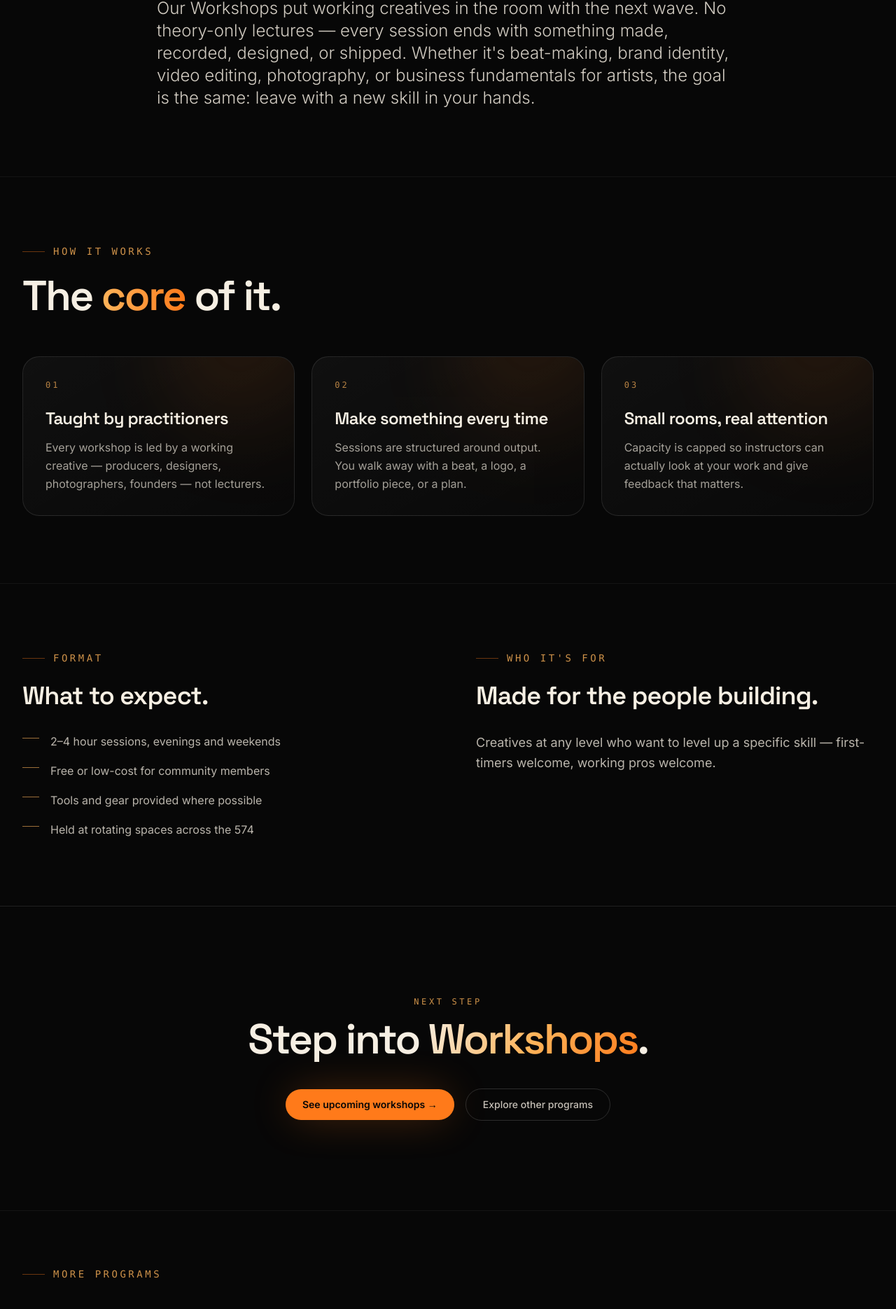
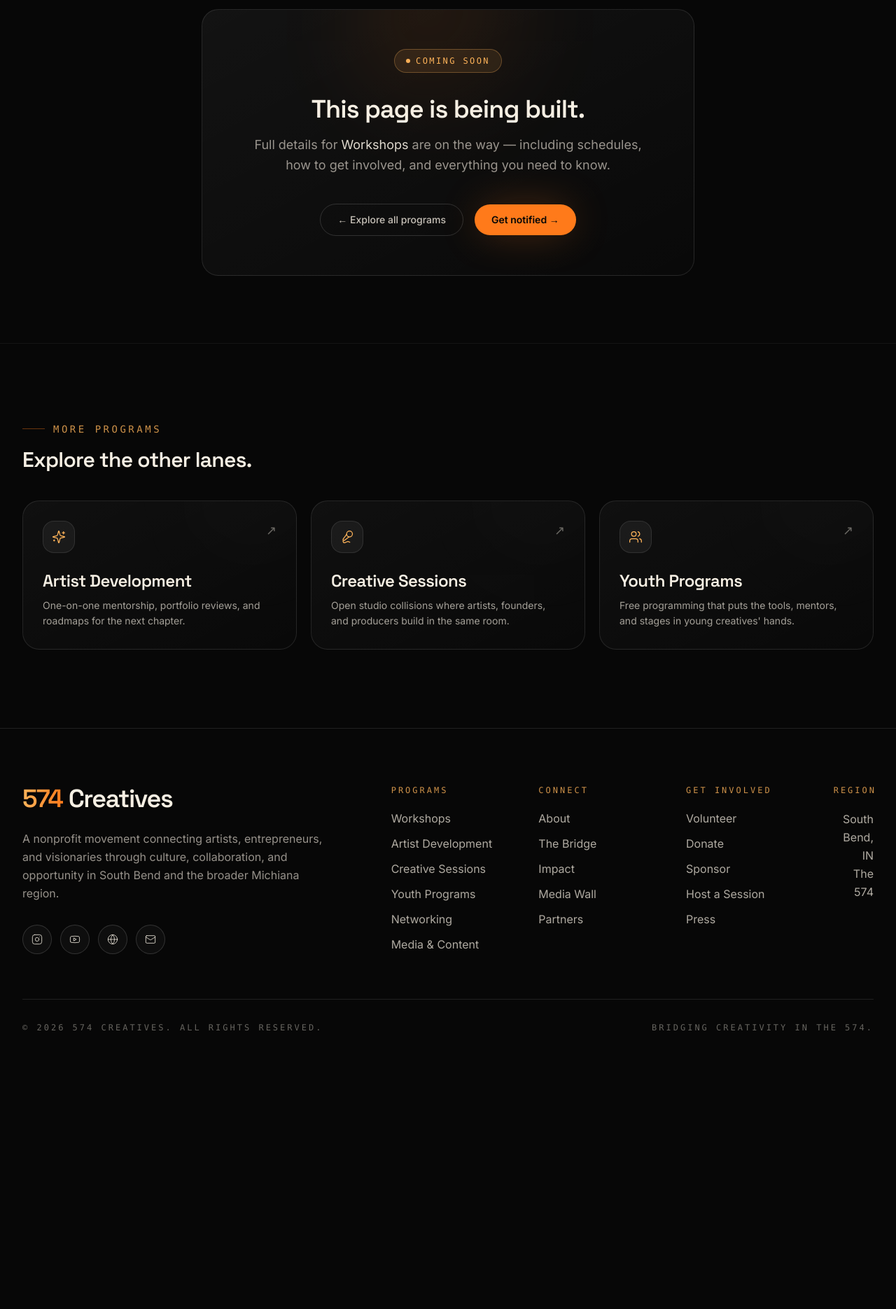
Before and after one commit to bubblinwatersllc/574-creatives-site, a Next.js app: page /programs/workshops in a window 1280 px wide. Shown: the part 704-2574 px from the top of the page at 70% size. After the commit the page ends 2260 px from the top, so only its background shows below. Built offline with nearby package versions, Linux system fonts and the light colour scheme.

Commit message:
fix: program cards link to own pages with coming soon design

```diff
--- a/app/programs/[slug]/page.tsx
+++ b/app/programs/[slug]/page.tsx
@@ -9,8 +9,7 @@ import {
   Network,
   Clapperboard,
   ArrowLeft,
-  ArrowUpRight,
-  type LucideIcon
+  type LucideIcon,
 } from "lucide-react";
 import Navbar from "@/components/Navbar";
 import Footer from "@/components/Footer";
@@ -24,7 +23,7 @@ const iconMap: Record<ProgramIcon, LucideIcon> = {
   Mic2,
   Users,
   Network,
-  Clapperboard
+  Clapperboard,
 };
 
 export function generateStaticParams() {
@@ -32,7 +31,7 @@ export function generateStaticParams() {
 }
 
 export function generateMetadata({
-  params
+  params,
 }: {
   params: { slug: string };
 }): Metadata {
@@ -40,12 +39,12 @@ export function generateMetadata({
   if (!program) return { title: "Program — 574 Creatives" };
   return {
     title: `${program.name} — 574 Creatives`,
-    description: program.tagline
+    description: program.tagline,
   };
 }
 
 export default function ProgramPage({
-  params
+  params,
 }: {
   params: { slug: string };
 }) {
@@ -54,12 +53,15 @@ export default function ProgramPage({
 
   const Icon = iconMap[program.icon];
 
+  // Other programs for the bottom grid
+  const others = programs.filter((p) => p.slug !== program.slug).slice(0, 3);
+
   return (
     <main className="relative">
       <Navbar />
 
       {/* Hero */}
-      <section className="relative pt-36 pb-20 sm:pt-48 sm:pb-28 overflow-hidden">
+      <section className="relative pt-36 pb-20 sm:pt-48 sm:pb-32 overflow-hidden">
         <div className="absolute inset-0 -z-10">
           <div className="absolute inset-0 bg-gradient-to-b from-ink-950 via-ink-900 to-ink-950" />
           <div className="absolute top-0 left-1/2 -translate-x-1/2 h-[55vh] w-[130vw] bg-radial-glow opacity-80 blur-2xl" />
@@ -70,12 +72,12 @@ export default function ProgramPage({
                 "linear-gradient(rgba(255,255,255,0.6) 1px, transparent 1px), linear-gradient(90deg, rgba(255,255,255,0.6) 1px, transparent 1px)",
               backgroundSize: "80px 80px",
               maskImage:
-                "radial-gradient(ellipse at top, black 30%, transparent 75%)"
+                "radial-gradient(ellipse at top, black 30%, transparent 75%)",
             }}
           />
         </div>
 
-        <div className="max-w-6xl mx-auto px-5 sm:px-8">
+        <div className="max-w-5xl mx-auto px-5 sm:px-8">
           <Reveal>
             <Link
               href="/#programs"
@@ -104,151 +106,74 @@ export default function ProgramPage({
             </h1>
           </Reveal>
 
-          <Reveal delay={0.2}>
-            <p className="mt-8 max-w-2xl text-cream/70 text-lg sm:text-xl leading-relaxed">
+          <Reveal delay={0.18}>
+            <p className="mt-8 max-w-2xl text-cream/65 text-lg sm:text-xl leading-relaxed">
               {program.tagline}
             </p>
           </Reveal>
         </div>
       </section>
 
-      {/* Intro */}
-      <section className="relative py-16 sm:py-24">
-        <div className="max-w-4xl mx-auto px-5 sm:px-8">
+      {/* Coming Soon card */}
+      <section className="relative py-16 sm:py-24 border-t border-white/5">
+        <div className="max-w-3xl mx-auto px-5 sm:px-8">
           <Reveal>
-            <p className="text-xl sm:text-2xl text-cream/85 leading-relaxed font-light">
-              {program.intro}
-            </p>
-          </Reveal>
-        </div>
-      </section>
+            <div className="relative rounded-3xl border border-white/10 bg-gradient-to-br from-white/[0.05] to-white/[0.01] p-10 sm:p-14 overflow-hidden text-center">
+              {/* Glow blob */}
+              <div
+                className={`pointer-events-none absolute -top-24 left-1/2 -translate-x-1/2 h-64 w-64 rounded-full bg-gradient-to-br ${program.accent} blur-3xl opacity-50`}
+              />
 
-      {/* Pillars */}
-      <section className="relative py-16 sm:py-24 border-t border-white/5">
-        <div className="max-w-7xl mx-auto px-5 sm:px-8">
-          <Reveal>
-            <SectionLabel>How it works</SectionLabel>
-          </Reveal>
-          <Reveal delay={0.05}>
-            <h2 className="mt-6 font-display font-semibold tracking-tightest leading-[0.95] text-4xl sm:text-5xl md:text-6xl">
-              The <span className="warm-text">core</span> of it.
-            </h2>
-          </Reveal>
-
-          <div className="mt-14 grid grid-cols-1 md:grid-cols-3 gap-5 sm:gap-6">
-            {program.pillars.map((pillar, i) => (
-              <Reveal key={pillar.title} delay={0.05 + i * 0.08}>
-                <div className="relative h-full rounded-3xl border border-white/10 bg-gradient-to-br from-white/[0.04] to-white/[0.01] p-7 sm:p-8 overflow-hidden">
-                  <div
-                    className={`pointer-events-none absolute -top-32 -right-20 h-64 w-64 rounded-full bg-gradient-to-br ${program.accent} blur-3xl opacity-60`}
-                  />
-                  <div className="relative text-xs font-mono uppercase tracking-[0.25em] text-ember-300/70">
-                    0{i + 1}
-                  </div>
-                  <h3 className="relative mt-6 font-display text-2xl font-semibold text-cream tracking-tight">
-                    {pillar.title}
-                  </h3>
-                  <p className="relative mt-3 text-cream/65 leading-relaxed">
-                    {pillar.body}
-                  </p>
-                </div>
-              </Reveal>
-            ))}
-          </div>
-        </div>
-      </section>
-
-      {/* Format + Who it's for */}
-      <section className="relative py-16 sm:py-24 border-t border-white/5">
-        <div className="max-w-7xl mx-auto px-5 sm:px-8 grid grid-cols-1 md:grid-cols-2 gap-12 md:gap-20">
-          <div>
-            <Reveal>
-              <SectionLabel>Format</SectionLabel>
-            </Reveal>
-            <Reveal delay={0.05}>
-              <h3 className="mt-6 font-display text-3xl sm:text-4xl font-semibold tracking-tight text-cream">
-                What to expect.
-              </h3>
-            </Reveal>
-            <Reveal delay={0.1}>
-              <ul className="mt-8 space-y-4">
-                {program.format.map((item) => (
-                  <li
-                    key={item}
-                    className="flex items-start gap-4 text-cream/75 leading-relaxed"
-                  >
-                    <span className="mt-2 h-px w-6 flex-shrink-0 bg-ember-300/60" />
-                    <span>{item}</span>
-                  </li>
-                ))}
-              </ul>
-            </Reveal>
+              {/* Pulsing dot */}
+              <div className="relative flex justify-center mb-8">
+                <span className="inline-flex items-center gap-2 px-4 py-2 rounded-full border border-ember-300/30 bg-ember-300/10 text-ember-300 text-xs font-mono uppercase tracking-[0.2em]">
+                  <span className="h-1.5 w-1.5 rounded-full bg-ember-300 animate-pulse" />
+                  Coming Soon
+                </span>
               </div>
 
-          <div>
-            <Reveal>
-              <SectionLabel>Who it's for</SectionLabel>
-            </Reveal>
-            <Reveal delay={0.05}>
-              <h3 className="mt-6 font-display text-3xl sm:text-4xl font-semibold tracking-tight text-cream">
-                Made for the people building.
-              </h3>
-            </Reveal>
-            <Reveal delay={0.1}>
-              <p className="mt-8 text-cream/75 text-lg leading-relaxed">
-                {program.whoItsFor}
+              <h2 className="relative font-display font-semibold text-3xl sm:text-4xl text-cream tracking-tight mb-4">
+                This page is being built.
+              </h2>
+              <p className="relative text-cream/60 text-lg leading-relaxed max-w-xl mx-auto mb-10">
+                Full details for <span className="text-cream/90">{program.name}</span> are on the way — including schedules, how to get involved, and everything you need to know.
               </p>
-            </Reveal>
-          </div>
-        </div>
-      </section>
 
-      {/* CTA */}
-      <section className="relative py-24 sm:py-32 border-t border-white/10">
-        <div className="max-w-5xl mx-auto px-5 sm:px-8 text-center">
-          <Reveal>
-            <p className="text-xs uppercase tracking-[0.3em] font-mono text-ember-300/80">
-              Next step
-            </p>
-          </Reveal>
-          <Reveal delay={0.1}>
-            <h2 className="mt-4 font-display font-semibold tracking-tightest text-3xl sm:text-5xl md:text-6xl leading-[1.05]">
-              Step into <span className="gradient-text">{program.name}</span>.
-            </h2>
-          </Reveal>
-          <Reveal delay={0.2}>
-            <div className="mt-10 flex flex-wrap items-center justify-center gap-4">
-              <Link
-                href={program.cta.href}
-                className="inline-flex items-center gap-2 rounded-full bg-ember-500 px-6 py-3 text-sm font-semibold text-ink-950 hover:bg-ember-400 transition-all duration-300 glow-ember"
-              >
-                {program.cta.label} →
-              </Link>
+              <div className="relative flex flex-wrap items-center justify-center gap-4">
                 <Link
                   href="/#programs"
                   className="inline-flex items-center gap-2 rounded-full border border-white/15 px-6 py-3 text-sm font-medium text-cream/80 hover:border-white/30 hover:text-cream transition-all duration-300"
                 >
-                Explore other programs
+                  ← Explore all programs
                 </Link>
+                <Link
+                  href="/#contact"
+                  className="inline-flex items-center gap-2 rounded-full bg-ember-500 px-6 py-3 text-sm font-semibold text-ink-950 hover:bg-ember-400 transition-all duration-300 glow-ember"
+                >
+                  Get notified →
+                </Link>
+              </div>
             </div>
           </Reveal>
         </div>
       </section>
 
       {/* Other programs */}
-      <section className="relative py-20 border-t border-white/5">
+      <section className="relative py-20 sm:py-28 border-t border-white/5">
         <div className="max-w-7xl mx-auto px-5 sm:px-8">
           <Reveal>
             <SectionLabel>More programs</SectionLabel>
           </Reveal>
+          <Reveal delay={0.05}>
+            <h3 className="mt-4 font-display text-2xl sm:text-3xl font-semibold text-cream tracking-tight">
+              Explore the other lanes.
+            </h3>
+          </Reveal>
           <div className="mt-10 grid grid-cols-1 sm:grid-cols-2 lg:grid-cols-3 gap-5">
-            {programs
-              .filter((p) => p.slug !== program.slug)
-              .slice(0, 3)
-              .map((p) => {
+            {others.map((p, i) => {
               const OtherIcon = iconMap[p.icon];
               return (
-                  <Reveal key={p.slug}>
+                <Reveal key={p.slug} delay={0.05 + i * 0.07}>
                   <Link
                     href={`/programs/${p.slug}`}
                     className="group relative block h-full rounded-3xl border border-white/10 bg-gradient-to-br from-white/[0.04] to-white/[0.01] p-7 overflow-hidden card-shine"
@@ -260,10 +185,7 @@ export default function ProgramPage({
                       <div className="rounded-2xl border border-white/10 bg-white/[0.05] p-3 text-ember-300">
                         <OtherIcon size={20} strokeWidth={1.5} />
                       </div>
-                        <ArrowUpRight
-                          size={18}
-                          className="text-cream/40 group-hover:text-ember-300 group-hover:translate-x-0.5 group-hover:-translate-y-0.5 transition-all duration-300"
-                        />
+                      <span className="text-cream/40 group-hover:text-ember-300 transition-all duration-300 text-lg">↗</span>
                     </div>
                     <h3 className="relative mt-6 font-display text-xl sm:text-2xl font-semibold text-cream tracking-tight">
                       {p.name}
--- a/components/Programs.tsx
+++ b/components/Programs.tsx
@@ -1,6 +1,6 @@
 "use client";
-import { useState } from "react";
-import { motion, AnimatePresence } from "framer-motion";
+import Link from "next/link";
+import { motion } from "framer-motion";
 import {
   GraduationCap,
   Sparkles,
@@ -9,7 +9,6 @@ import {
   Network,
   Clapperboard,
   ArrowUpRight,
-  X
 } from "lucide-react";
 import Reveal from "./Reveal";
 import SectionLabel from "./SectionLabel";
@@ -21,7 +20,7 @@ const iconMap = {
   Mic2,
   Users,
   Network,
-  Clapperboard
+  Clapperboard,
 } as const;
 
 const programs = programData.map((p) => ({
@@ -30,121 +29,11 @@ const programs = programData.map((p) => ({
   name: p.name,
   blurb: p.blurb,
   accent: p.accent,
-  tagline: p.tagline,
-  intro: p.intro,
-  pillars: p.pillars,
-  format: p.format,
-  whoItsFor: p.whoItsFor,
   number: p.number,
 }));
 
-function ProgramModal({
-  program,
-  onClose,
-}: {
-  program: (typeof programs)[0];
-  onClose: () => void;
-}) {
+export default function Programs() {
   return (
-    <AnimatePresence>
-      <motion.div
-        className="fixed inset-0 z-50 flex items-center justify-center p-4 sm:p-8"
-        initial={{ opacity: 0 }}
-        animate={{ opacity: 1 }}
-        exit={{ opacity: 0 }}
-      >
-        <motion.div
-          className="absolute inset-0 bg-black/80 backdrop-blur-sm"
-          onClick={onClose}
-          initial={{ opacity: 0 }}
-          animate={{ opacity: 1 }}
-          exit={{ opacity: 0 }}
-        />
-        <motion.div
-          className="relative w-full max-w-2xl max-h-[90vh] overflow-y-auto rounded-3xl border border-white/10 bg-ink-950 p-8 sm:p-10"
-          initial={{ opacity: 0, y: 24, scale: 0.97 }}
-          animate={{ opacity: 1, y: 0, scale: 1 }}
-          exit={{ opacity: 0, y: 24, scale: 0.97 }}
-          transition={{ duration: 0.35, ease: [0.22, 1, 0.36, 1] }}
-        >
-          <div
-            className={`pointer-events-none absolute -top-32 -right-20 h-64 w-64 rounded-full bg-gradient-to-br ${program.accent} blur-3xl opacity-40`}
-          />
-          <button
-            onClick={onClose}
-            className="absolute top-6 right-6 p-2 rounded-full border border-white/10 text-cream/50 hover:text-cream hover:border-white/30 transition-all duration-200"
-          >
-            <X size={18} />
-          </button>
-          <div className="flex items-start gap-4 mb-6">
-            <div className="rounded-2xl border border-white/10 bg-white/[0.05] p-3 text-ember-300 shrink-0">
-              <program.icon size={22} strokeWidth={1.5} />
-            </div>
-            <div>
-              <p className="text-xs font-mono uppercase tracking-[0.25em] text-ember-300/70 mb-1">
-                {program.number}
-              </p>
-              <h3 className="font-display text-3xl sm:text-4xl font-semibold text-cream tracking-tight">
-                {program.name}
-              </h3>
-            </div>
-          </div>
-          <p className="text-cream/80 text-lg leading-relaxed mb-8 border-l-2 border-ember-300/40 pl-4">
-            {program.tagline}
-          </p>
-          <p className="text-cream/65 leading-relaxed mb-8">{program.intro}</p>
-          <div className="mb-8">
-            <p className="text-xs font-mono uppercase tracking-[0.25em] text-ember-300/70 mb-4">
-              What we bring
-            </p>
-            <div className="flex flex-col gap-4">
-              {program.pillars.map((pillar) => (
-                <div key={pillar.title} className="flex gap-3">
-                  <span className="mt-1 h-1.5 w-1.5 rounded-full bg-ember-300/60 shrink-0" />
-                  <div>
-                    <p className="text-cream font-semibold text-sm mb-0.5">{pillar.title}</p>
-                    <p className="text-cream/55 text-sm leading-relaxed">{pillar.body}</p>
-                  </div>
-                </div>
-              ))}
-            </div>
-          </div>
-          <div className="mb-8">
-            <p className="text-xs font-mono uppercase tracking-[0.25em] text-ember-300/70 mb-4">
-              Format
-            </p>
-            <div className="flex flex-col gap-2">
-              {program.format.map((item) => (
-                <div key={item} className="flex gap-3 items-start">
-                  <span className="mt-1.5 h-px w-4 bg-ember-300/50 shrink-0" />
-                  <p className="text-cream/65 text-sm">{item}</p>
-                </div>
-              ))}
-            </div>
-          </div>
-          <div className="rounded-2xl border border-white/10 bg-white/[0.03] p-5 mb-8">
-            <p className="text-xs font-mono uppercase tracking-[0.25em] text-ember-300/70 mb-2">
-              Who it's for
-            </p>
-            <p className="text-cream/70 text-sm leading-relaxed">{program.whoItsFor}</p>
-          </div>
-          <div className="flex items-center gap-3">
-            <span className="inline-flex items-center gap-2 px-4 py-2 rounded-full border border-ember-300/30 bg-ember-300/10 text-ember-300 text-sm font-mono uppercase tracking-wider">
-              <span className="h-1.5 w-1.5 rounded-full bg-ember-300 animate-pulse" />
-              Full page coming soon
-            </span>
-          </div>
-        </motion.div>
-      </motion.div>
-    </AnimatePresence>
-  );
-}
-
-export default function Programs() {
-  const [selected, setSelected] = useState<(typeof programs)[0] | null>(null);
-
-  return (
-    <>
     <section id="programs" className="relative py-28 sm:py-40">
       <div className="absolute inset-0 -z-10 bg-ink-950" />
       <div className="max-w-7xl mx-auto px-5 sm:px-8">
@@ -169,8 +58,8 @@ export default function Programs() {
         <div className="mt-16 grid grid-cols-1 md:grid-cols-2 lg:grid-cols-3 gap-5 sm:gap-6">
           {programs.map((p, i) => (
             <Reveal key={p.name} delay={0.05 + (i % 3) * 0.08}>
+              <Link href={`/programs/${p.slug}`} className="block h-full">
                 <motion.div
-                  onClick={() => setSelected(p)}
                   whileHover={{ y: -6 }}
                   transition={{ duration: 0.4, ease: [0.22, 1, 0.36, 1] }}
                   className="group relative block h-full rounded-3xl border border-white/10 bg-gradient-to-br from-white/[0.04] to-white/[0.01] p-7 sm:p-8 overflow-hidden card-shine cursor-pointer"
@@ -198,15 +87,11 @@ export default function Programs() {
                     <span>0{i + 1}</span>
                   </div>
                 </motion.div>
+              </Link>
             </Reveal>
           ))}
         </div>
       </div>
     </section>
-
-      {selected && (
-        <ProgramModal program={selected} onClose={() => setSelected(null)} />
-      )}
-    </>
   );
 }
```
Lines whose indentation alone changed are shown as unchanged.
